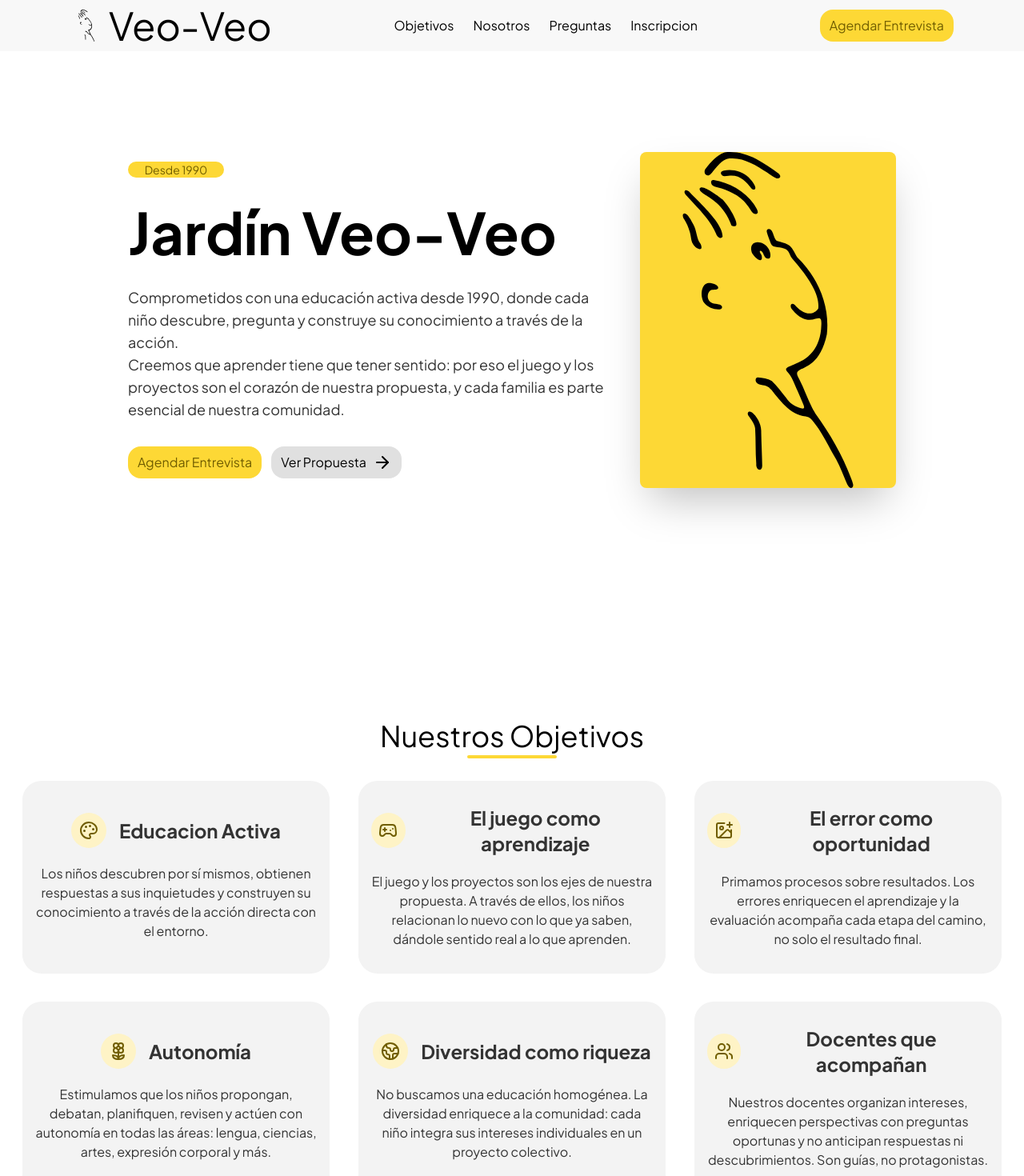
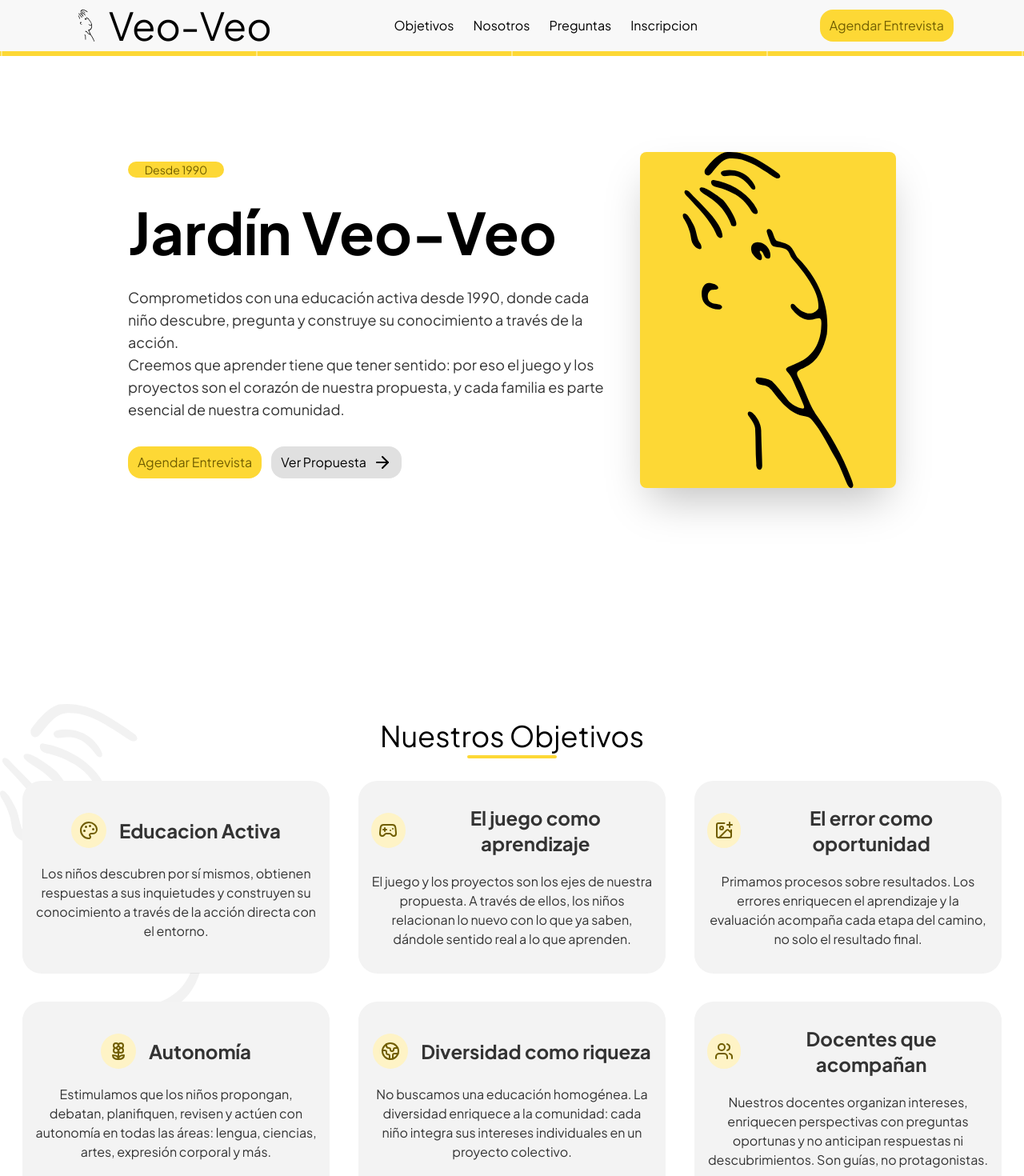
Before and after one commit to CasJuan/veoveo-jardin, a React (Vite) app: page / in a window 1280 px wide. Shown: the top 1470 px of the page at 80% size. Built offline with nearby package versions, Linux system fonts and the light colour scheme.

Commit message:
mejoras visuales, img de fondo y scroll de seguimiento

```diff
--- a/src/components/Footer.jsx
+++ b/src/components/Footer.jsx
@@ -11,10 +11,10 @@ export const Footer = () => {
 
         <div className="flex flex-col gap-4 items-center justify-center md:w-1/3 w-full ml-5">
           <h3 className="text-lg font-semibold">Jardín Veo Veo</h3>
-          <p className="text-sm text-[#71717A]">Desde 1990 brindando una educación de calidad basada en el amor, <br/> el respeto y la creatividad.</p>
+          <p className="text-sm text-[#71717A]">Desde 1990 brindando una educación de calidad basada en el amor, el respeto y la creatividad.</p>
           <ul className=" flex flex-row items-center justify-center gap-5">
-            <li className="bg-[#EEEEEE] rounded-full h-10 w-10 flex items-center justify-center"><a href="https://www.instagram.com/veoveo.jardin/" target="_blank"><img className="w-5 h-5 " src={instagram}/></a></li>
-            <li className="bg-[#EEEEEE] rounded-full h-10 w-10 flex items-center justify-center"><a href="https:/wa.me/1156093612?text=Hola, buenos días. Me gustaría coordinar una reunión presencial para conocer las instalaciones del jardín. Muchas gracias." target="_blank"><img className="w-5 h-5 " src={whatsapp}/></a></li>
+            <li className="bg-[#EEEEEE] rounded-full h-10 w-10 flex items-center justify-center"><a href="https://www.instagram.com/veoveo.jardin/" target="_blank"><img className="w-5 h-5 " src={instagram} /></a></li>
+            <li className="bg-[#EEEEEE] rounded-full h-10 w-10 flex items-center justify-center"><a href="https:/wa.me/1156093612?text=Hola, buenos días. Me gustaría coordinar una reunión presencial para conocer las instalaciones del jardín. Muchas gracias." target="_blank"><img className="w-5 h-5 " src={whatsapp} /></a></li>
           </ul>
         </div>
 
@@ -23,7 +23,7 @@ export const Footer = () => {
         <div className="flex flex-col gap-4 items-center justify-center  w-1/3">
           <h3 className="text-lg font-semibold">Contacto</h3>
           <ul className=" flex flex-col items-start justify-center gap-2">
-            <li className=" gap-5 flex items-center justify-center text-sm text-[#71717A]"> <Map color="#705D00"/> <a href="https://www.google.com/maps/place/Escuela+Infantil+Veo+Veo/@-34.6031663,-58.4339136,17z/data=!3m1!4b1!4m6!3m5!1s0x95bcca6fb69da86f:0x7a517e23e8184e70!8m2!3d-34.6031663!4d-58.4313387!16s%2Fg%2F1tl_mxh4?entry=ttu&g_ep=EgoyMDI2MDQwMS4wIKXMDSoASAFQAw%3D%3D" target="_blank">Panamá 942</a></li>
+            <li className=" gap-5 flex items-center justify-center text-sm text-[#71717A]"> <Map color="#705D00" /> <a href="https://www.google.com/maps/place/Escuela+Infantil+Veo+Veo/@-34.6031663,-58.4339136,17z/data=!3m1!4b1!4m6!3m5!1s0x95bcca6fb69da86f:0x7a517e23e8184e70!8m2!3d-34.6031663!4d-58.4313387!16s%2Fg%2F1tl_mxh4?entry=ttu&g_ep=EgoyMDI2MDQwMS4wIKXMDSoASAFQAw%3D%3D" target="_blank">Panamá 942</a></li>
             <li className=" gap-5 flex items-center justify-center text-sm text-[#71717A]"><Phone color="#705D00" />4866-2050</li>
             <li className=" gap-5 flex items-center justify-center text-sm text-[#71717A]"><Mail color="#705D00" /> <a href="mailto:veoveojardin@gmail.com">veoveojardin@gmail.com</a></li>
           </ul>
--- a/src/components/Inscripcion.jsx
+++ b/src/components/Inscripcion.jsx
@@ -12,7 +12,7 @@ const scaleIn = {
 
 export const Inscripcion = () => {
     return (
-        <div id="inscripcion">
+        <section id="inscripcion">
             <motion.div
                 variants={scaleIn}
                 initial="hidden"
@@ -43,13 +43,13 @@ export const Inscripcion = () => {
                         ¿Querés conocer nuestra <br /> casa de aprendizaje?
                     </h2>
                     <p className="text-lg md:text-lg text-brown text-center max-w-2xl">
-                        Inscribí a tu hijo en el ciclo lectivo 2024. Quedan pocas vacantes disponibles para las salas de 2 y 3 años.
+                        Inscribí a tu hijo en el ciclo lectivo 2026. Quedan pocas vacantes disponibles para las salas de 2 y 3 años.
                     </p>
                     <button className="bg-brown text-neutral rounded-2xl w-auto h-11 px-5 m-3 text-base cursor-pointer flex items-center justify-center">
                         Inscribite ahora
                     </button>
                 </div>
             </motion.div>
-        </div>
+        </section>
     )
 }
--- /dev/null
+++ b/src/components/ScrollProgress.jsx
@@ -0,0 +1,24 @@
+import { motion, useScroll, useSpring } from "motion/react"
+
+export const ScrollProgress = () => {
+    const { scrollYProgress } = useScroll()
+    const scaleX = useSpring(scrollYProgress, {
+        stiffness: 100,
+        damping: 30,
+        restDelta: 0.001
+    })
+
+    return (
+        <div className="fixed top-[64px] left-0 right-0 h-1.5 bg-neutral/80 backdrop-blur-sm z-100 overflow-hidden">
+            <motion.div
+                className="h-full bg-primary origin-left w-full"
+                style={{ scaleX }}
+            />
+            <div className="absolute top-0 left-0 w-full h-full flex justify-between pointer-events-none px-[1px]">
+                {[...Array(5)].map((_, i) => (
+                    <div key={i} className="h-full w-[2px] bg-white/40" />
+                ))}
+            </div>
+        </div>
+    )
+}
--- a/src/index.css
+++ b/src/index.css
@@ -1,8 +1,19 @@
 @import "tailwindcss";
 
-*{
+html {
+  scroll-behavior: smooth;
+  scroll-snap-type: y mandatory;
+}
+
+* {
   font-family: "Plus Jakarta Sans", sans-serif;
-  scroll-behavior: smooth;
+}
+
+section,
+#inscripcion,
+footer {
+  scroll-snap-align: start;
+  scroll-margin-top: 5rem;
 }
 
 @theme {
--- a/src/main.jsx
+++ b/src/main.jsx
@@ -9,17 +9,31 @@ import { Preguntas } from './components/Preguntas'
 import { Inscripcion } from './components/Inscripcion'
 import { Footer } from './components/Footer'
 import { BrowserRouter } from 'react-router-dom'
+import { ScrollProgress } from './components/ScrollProgress'
+import veoveo from './img/veoveo.svg'
+
+console.log('veoveo asset:', veoveo);
 
 createRoot(document.getElementById('root')).render(
   <StrictMode>
     <BrowserRouter>
-    <NavBar/>
-    <Hero/>
-    <Objetivo/>
-    <Comunicaciones/>
-    <Preguntas/>
-    <Inscripcion/>
-    <Footer/>
+      <NavBar />
+      <ScrollProgress />
+      <Hero />
+      <div className="relative">
+        <div className="sticky top-0 h-0 w-full -z-10 pointer-events-none overflow-visible">
+          <img
+            src={veoveo}
+            alt=""
+            className="absolute top-[10vh] left-0 opacity-5 w-[300px]"
+          />
+        </div>
+        <Objetivo />
+        <Comunicaciones />
+        <Preguntas />
+        <Inscripcion />
+      </div>
+      <Footer />
     </BrowserRouter>
   </StrictMode>,
 )
```
